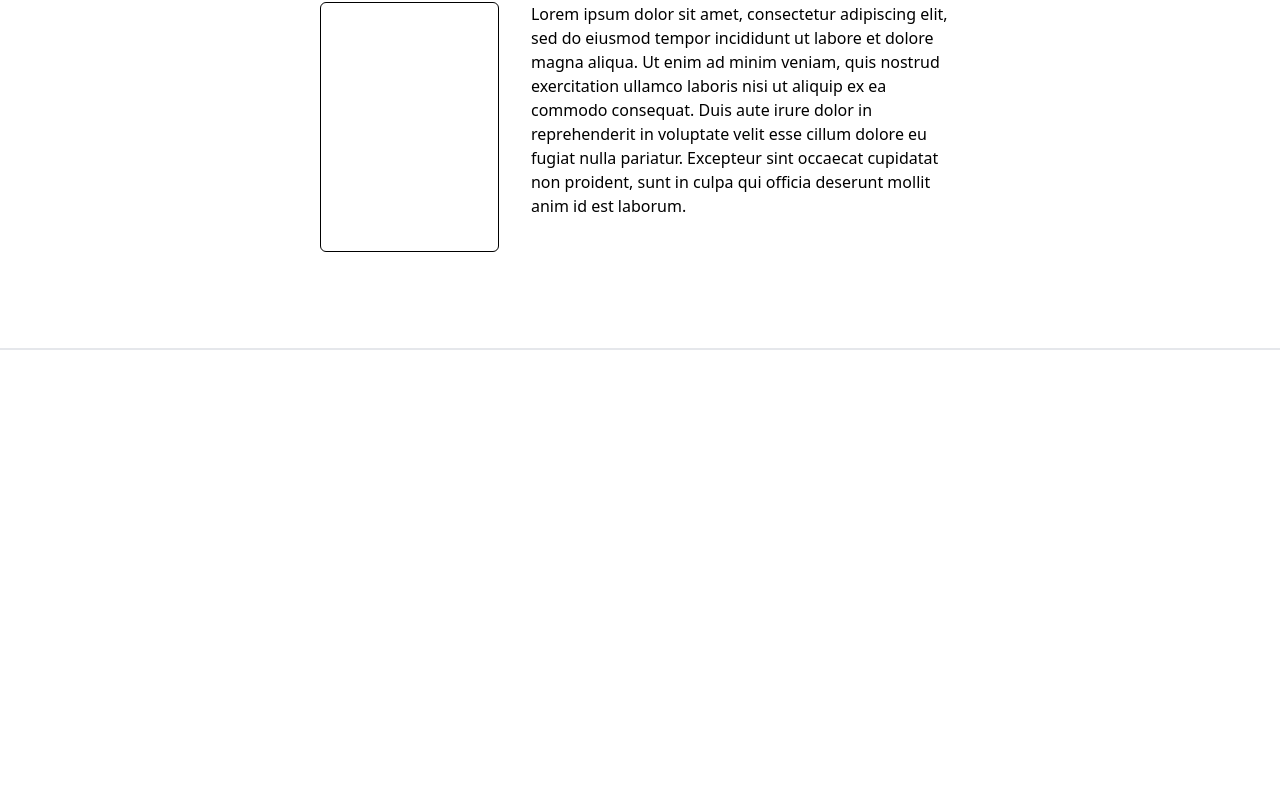
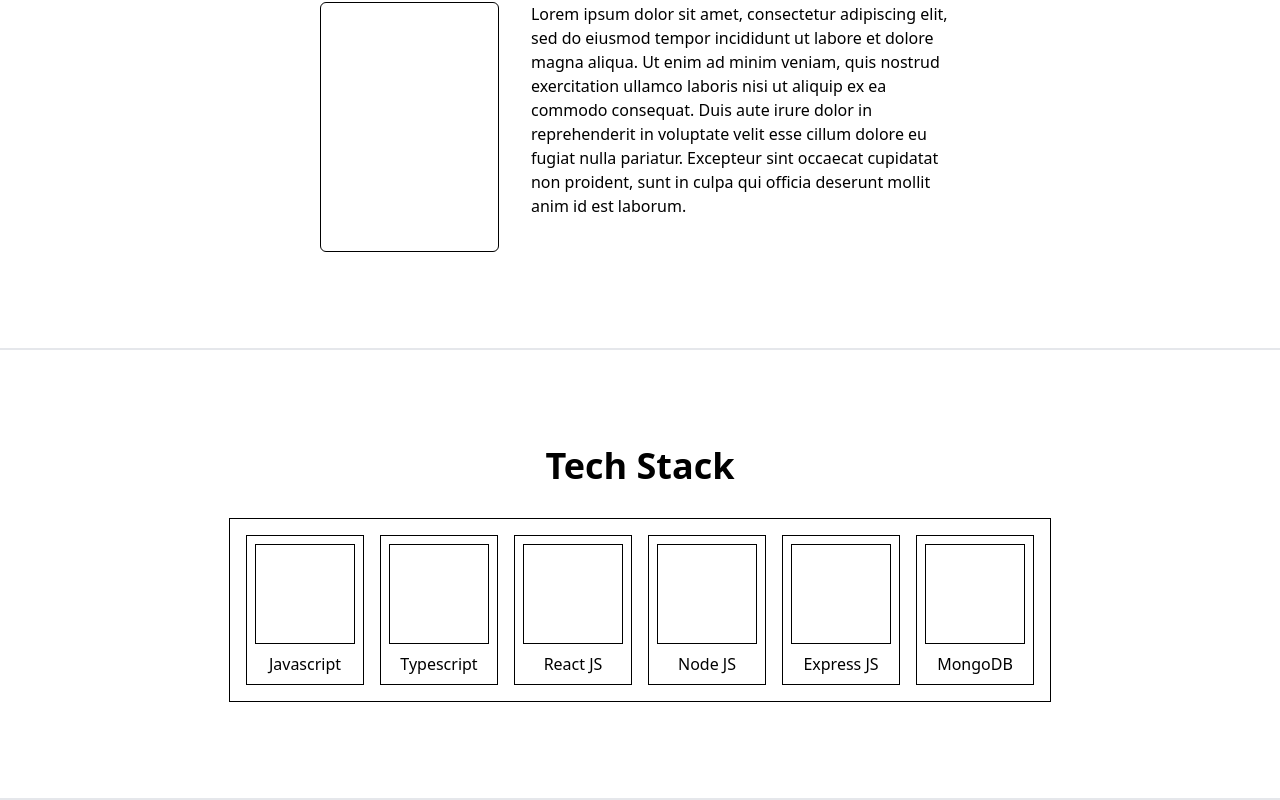
Before and after one commit to WawanC/portfolio, a Next.js app: page / in a window 1280 px wide. Shown: the part 1026-1826 px from the top of the page. Before the commit the page ends 1376 px from the top, so only its background shows below. Built offline with nearby package versions, Linux system fonts and the light colour scheme.

Commit message:
add techs section

```diff
--- /dev/null
+++ b/components/techs.tsx
@@ -0,0 +1,26 @@
+const TechStackData = [
+  { name: "Javascript" },
+  { name: "Typescript" },
+  { name: "React JS" },
+  { name: "Node JS" },
+  { name: "Express JS" },
+  { name: "MongoDB" },
+];
+
+const Techs = () => {
+  return (
+    <section className="flex flex-col py-24 justify-center items-center gap-8 border-b-2">
+      <h1 className="font-bold text-4xl">Tech Stack</h1>
+      <div className="border border-black p-4 flex gap-4">
+        {TechStackData.map((stack) => (
+          <div className="flex flex-col border border-black p-2 justify-center items-center gap-2">
+            <div className="w-[100px] h-[100px] border border-black"></div>
+            <h1>{stack.name}</h1>
+          </div>
+        ))}
+      </div>
+    </section>
+  );
+};
+
+export default Techs;
--- a/pages/index.tsx
+++ b/pages/index.tsx
@@ -2,6 +2,7 @@ import type { NextPage } from "next";
 import AboutMe from "../components/aboutme";
 import Hero from "../components/hero";
 import NavBar from "../components/navbar";
+import Techs from "../components/techs";
 
 const Home: NextPage = () => {
   return (
@@ -9,6 +10,7 @@ const Home: NextPage = () => {
       <NavBar />
       <Hero />
       <AboutMe />
+      <Techs />
     </>
   );
 };
```
